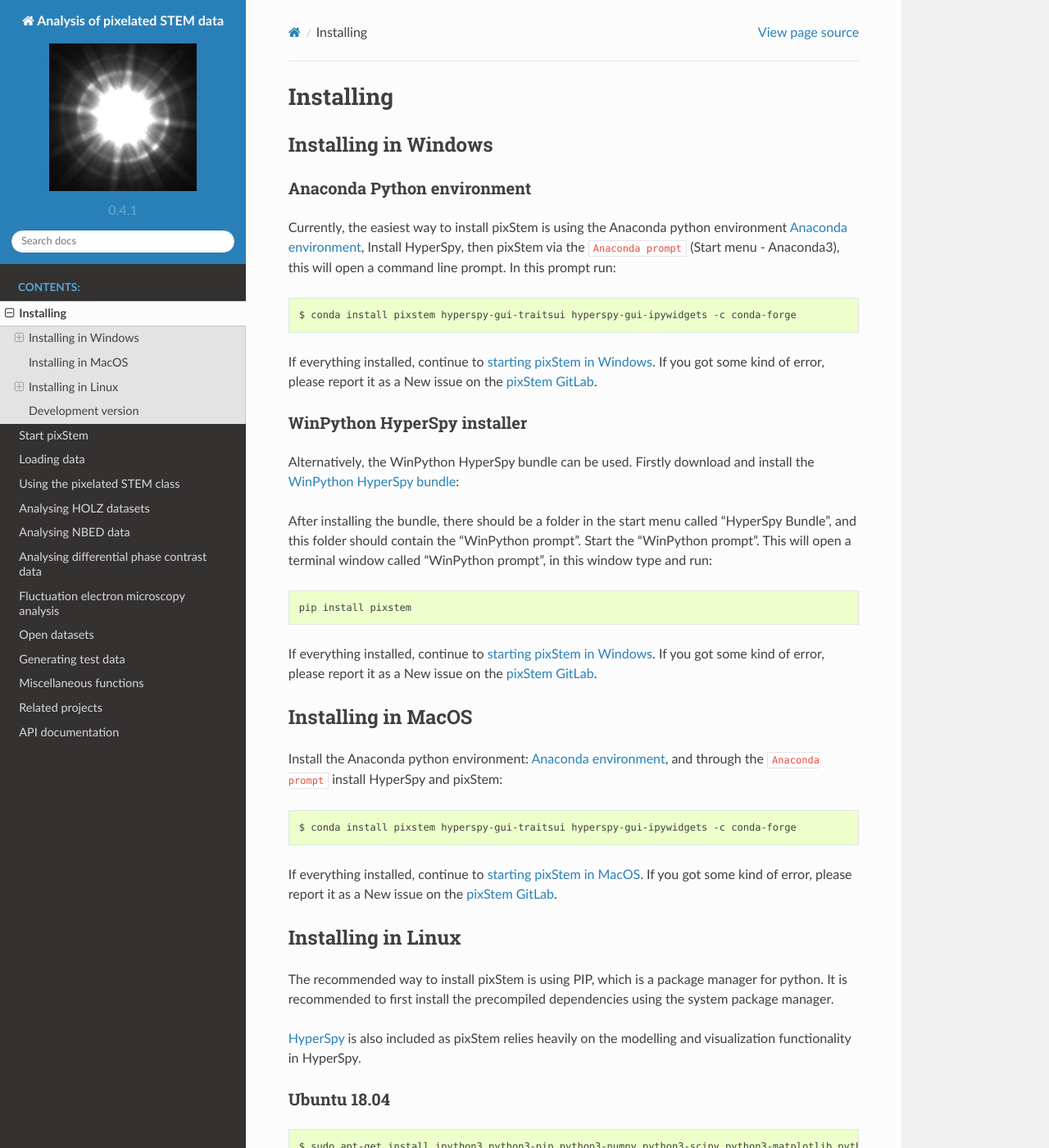
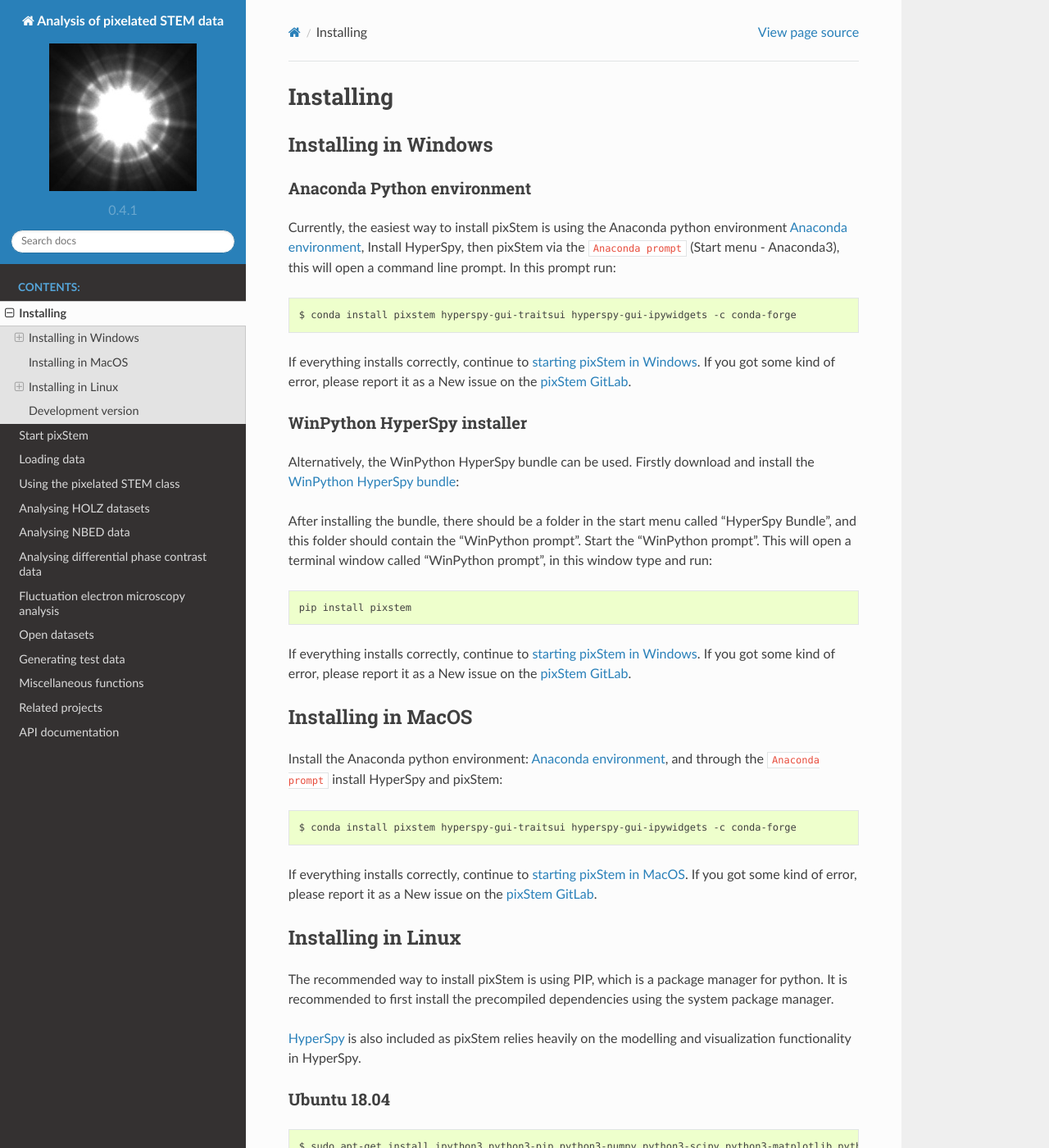
Before and after one commit to pyxem/pyxem, a Sphinx documentation site: the page built from doc/install.rst, in a window 1280 px wide and 1400 px high. Shown: the whole window at 82% size. Built offline with Sphinx 7.4.7 and the Read the Docs theme 2.0.0, drawn with Linux system fonts in a browser that asks for light colours; some of the changed text lies outside the part shown.

Commit message:
DOC: several grammar fixes. Thanks to Ian MacLaren!

```diff
--- a/doc/analysing_holz_datasets.rst
+++ b/doc/analysing_holz_datasets.rst
@@ -4,7 +4,7 @@
 Analysing HOLZ datasets
 =======================
 
-In pixelated scanning transmission electron microscopy (STEM) datasets the higher order laue zone (HOLZ) rings can be used to get information about the structure parallel to the electron beam.
+In pixelated scanning transmission electron microscopy (STEM) datasets the higher order Laue zone (HOLZ) rings can be used to get information about the structure parallel to the electron beam.
 The radius of these rings are proportional to the square root of the size of the crystal's unit cell size.
 This guide will show how to extract the size, intensity and width of HOLZ rings.
 These parameters can then be used to infer information about the crystal structure of a crystalline material.
--- a/doc/install.rst
+++ b/doc/install.rst
@@ -20,7 +20,7 @@
 
     $ conda install pixstem hyperspy-gui-traitsui hyperspy-gui-ipywidgets -c conda-forge
 
-If everything installed, continue to :ref:`starting pixStem in Windows <start_pixstem_windows>`.
+If everything installs correctly, continue to :ref:`starting pixStem in Windows <start_pixstem_windows>`.
 If you got some kind of error, please report it as a New issue on the `pixStem GitLab <https://gitlab.com/pixstem/pixstem/issues>`_.
 
 
@@ -38,7 +38,7 @@
 
     pip install pixstem
 
-If everything installed, continue to :ref:`starting pixStem in Windows <start_pixstem_windows>`.
+If everything installs correctly, continue to :ref:`starting pixStem in Windows <start_pixstem_windows>`.
 If you got some kind of error, please report it as a New issue on the `pixStem GitLab <https://gitlab.com/pixstem/pixstem/issues>`_.
 
 
@@ -51,7 +51,7 @@
 
     $ conda install pixstem hyperspy-gui-traitsui hyperspy-gui-ipywidgets -c conda-forge
 
-If everything installed, continue to :ref:`starting pixStem in MacOS <start_pixstem_macos>`.
+If everything installs correctly, continue to :ref:`starting pixStem in MacOS <start_pixstem_macos>`.
 If you got some kind of error, please report it as a New issue on the `pixStem GitLab <https://gitlab.com/pixstem/pixstem/issues>`_.
 
 
@@ -71,7 +71,7 @@
     $ sudo apt-get install ipython3 python3-pip python3-numpy python3-scipy python3-matplotlib python3-sklearn python3-skimage python3-h5py python3-dask python3-traits python3-tqdm python3-pint python3-dask python3-pyqt5 python3-lxml python3-sympy python3-sparse python3-statsmodels python3-numexpr python3-ipykernel python3-jupyter-client python3-requests python3-dill python3-natsort
     $ pip3 install --user pixstem
 
-If everything installed, continue to :ref:`starting pixStem in Linux <start_pixstem_linux>`.
+If everything installs directly, continue to :ref:`starting pixStem in Linux <start_pixstem_linux>`.
 If you got some kind of error, please report it as a New issue on the `pixStem GitLab <https://gitlab.com/pixstem/pixstem/issues>`_.
 
 
--- a/doc/loading_data.rst
+++ b/doc/loading_data.rst
@@ -123,7 +123,7 @@
 
 Files saved using HyperSpy can also be opened directly, as long as the dataset has one navigation dimension with a shape of 2.
 
-You can either use generated test dataset, or your own data.
+You can either use a generated test dataset, or your own data.
 To generate a test DPC dataset:
 
 .. code-block:: python
--- a/doc/start_pixstem.rst
+++ b/doc/start_pixstem.rst
@@ -101,13 +101,13 @@
 To get you started on using pixStem there are tutorials available.
 The first tutorial :ref:`loading_data` shows how to load the data, while :ref:`using_pixelated_stem_class` shows how to use the ``PixelatedSTEM`` class, which contains most of pixStem's functionality.
 
-The `>>>` used in the tutorials and documentation means the comment should be typed inside some kind of Python prompt, and can be copy-pasted directly into the *Jupyter Notebooks*.
+The `>>>` used in the tutorials and documentation means the comment should be typed inside some kind of Python prompt, and can be copy-pasted directly into the *Jupyter Notebooks* (without the >>>).
 
 
 pixStem demos
 ^^^^^^^^^^^^
 
 In addition to the guides on this webpage, another good resource is the `Introduction to pixStem notebook <https://gitlab.com/pixstem/pixstem_demos/blob/release/introduction_to_pixstem.ipynb>`_.
-This is a pre-filled Jupyter Notebooks showing various aspects of pixStem's functionality.
+This is a pre-filled Jupyter Notebook showing various aspects of pixStem's functionality.
 
 The Jupyter Notebooks can also be `downloaded <https://gitlab.com/pixstem/pixstem_demos/-/archive/release/pixstem_demos-release.zip>`_, and run locally on your computer.
```
Also changed, not shown: other parts of doc/loading_data.rst (+2 -2 lines).
